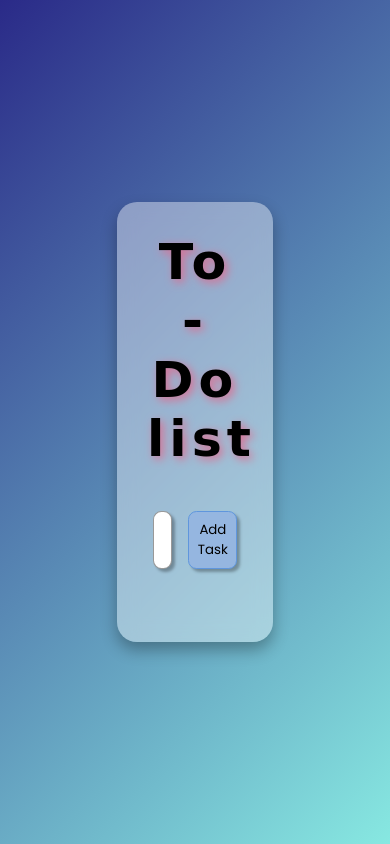
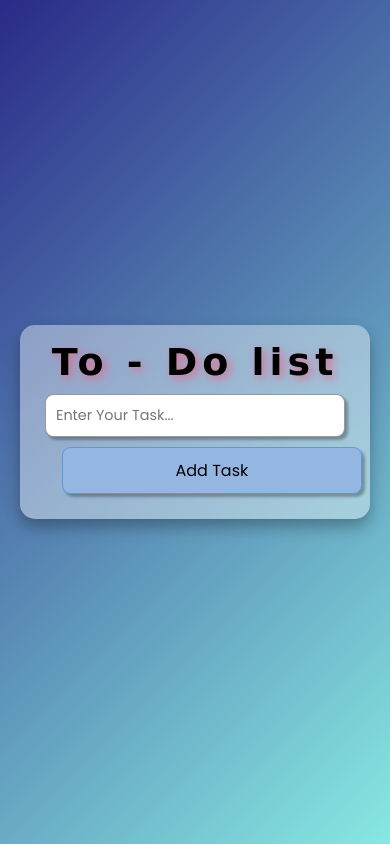
Before and after one commit to tanveewaikar/Mini_Web_Projects, a plain HTML site: page Project2_TodoList/todo.html in a window 390 px wide. Drawn offline with Linux system fonts and the light colour scheme; a web font is replaced by a local one.

Commit message:
media query added to make to do list respnosive

```diff
--- a/Project2_TodoList/todo.css
+++ b/Project2_TodoList/todo.css
@@ -120,3 +120,73 @@ button.delete{
 button.delete:hover{
 background-color: crimson;
 }
+
+/* responsive design */
+
+@media(max-width:768px){
+    body{
+        padding: 20px;
+    }
+    .todo-container{
+        width: 90%;
+        padding: 10px;
+        border-radius: 15px;
+    }
+    h1{
+    letter-spacing: 5px;
+    font-size: 5vh;
+    animation: bounce 2s ease infinite;
+    }
+    .input-section{
+    display: flex;
+    flex-direction: column;
+    margin: 3vh;
+    }
+    #taskInput {
+    width: 100%;
+    font-size: 1rem;
+    padding: 10px;
+    }
+    #addbtn {
+    width: 100%;
+    font-size: 1rem;
+    padding: 10px;
+    }
+
+    .input-section{
+    margin: 10px;
+   }
+   .input-section button{
+    margin-top: 10px;
+   }
+    ul #taskList li {
+    flex-direction: column;
+    gap: 5px;
+    align-items: flex-start;
+    font-size: 1rem;
+    }
+    .delete {
+    align-self: flex-end;
+    }
+}
+
+@media (max-width: 480px) {
+   h1 {
+    font-size: 4.5vh;
+   }
+
+   .todo-container {
+    width: 100%;
+    padding: 15px;
+   }
+
+   #taskInput {
+    font-size: 0.9rem;
+   }
+   .input-section{
+    margin: 10px;
+   }
+   .input-section button{
+    margin-top: 10px;
+   }
+}
```
